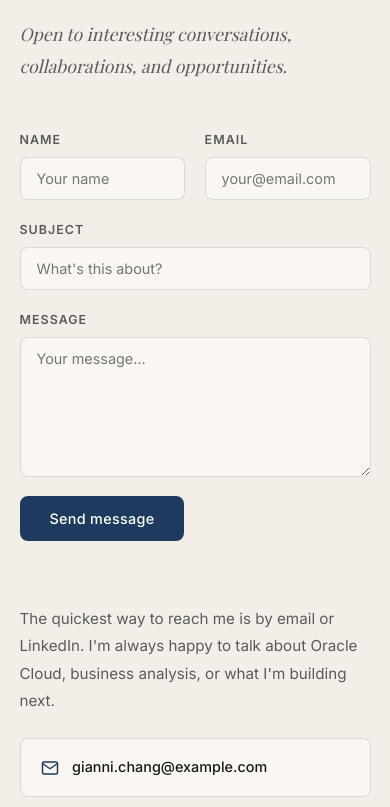
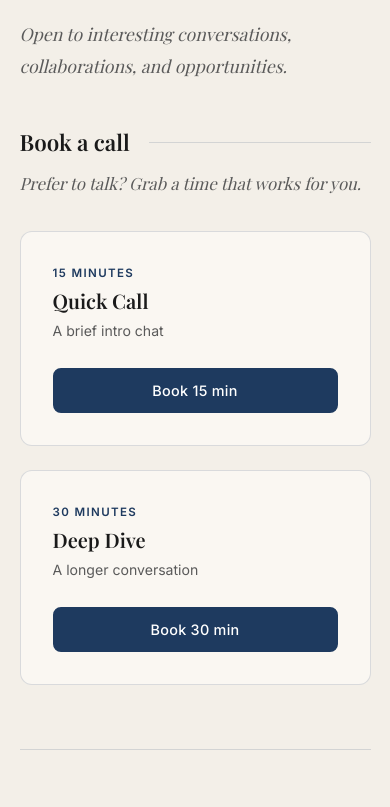
Before and after one commit to gianni-chang/gianni-chang-personal-website, a plain HTML site: page index.html in a window 390 px wide. Shown: the part 7690-8497 px from the top of the page. Drawn offline with nearby package versions, Linux system fonts and the light colour scheme; a script that the page names is missing; a web font is replaced by a local one.

Commit message:
Add Book a call section with Cal.com booking integration

```diff
--- a/index.html
+++ b/index.html
@@ -668,6 +668,94 @@
     }
 
     /* =========================================================
+       BOOK A CALL (subsection within Connect)
+    ========================================================= */
+    .book-call {
+      margin-bottom: 4rem;
+    }
+
+    .book-call-heading-wrap {
+      display: flex;
+      align-items: center;
+      gap: 1.2rem;
+      margin-bottom: 0.75rem;
+    }
+    .book-call-heading-wrap h3 {
+      font-size: clamp(1.4rem, 2.5vw, 2rem);
+      font-weight: 600;
+      flex-shrink: 0;
+    }
+    .book-call-heading-wrap::after {
+      content: '';
+      display: block;
+      flex: 1;
+      height: 1px;
+      background: var(--border);
+    }
+
+    .book-call-intro {
+      font-family: 'Playfair Display', serif;
+      font-style: italic;
+      font-size: 1.05rem;
+      color: var(--text-muted);
+      margin-bottom: 2rem;
+    }
+
+    .booking-cards {
+      display: grid;
+      grid-template-columns: 1fr 1fr;
+      gap: 1.5rem;
+    }
+
+    .booking-card {
+      background-color: var(--bg);
+      border: 1px solid var(--border);
+      border-radius: var(--radius);
+      padding: 2rem;
+      display: flex;
+      flex-direction: column;
+      gap: 1.5rem;
+      transition: box-shadow var(--transition), transform var(--transition);
+    }
+    .booking-card:hover {
+      box-shadow: 0 8px 32px var(--shadow);
+      transform: translateY(-3px);
+    }
+
+    .booking-card-body {
+      display: flex;
+      flex-direction: column;
+      gap: 0.35rem;
+      flex: 1;
+    }
+
+    .booking-duration {
+      font-size: 0.72rem;
+      font-weight: 600;
+      letter-spacing: 0.12em;
+      text-transform: uppercase;
+      color: var(--accent);
+    }
+
+    .booking-card h4 {
+      font-family: 'Playfair Display', serif;
+      font-size: 1.25rem;
+      font-weight: 600;
+      color: var(--text);
+    }
+
+    .booking-card-subtitle {
+      font-size: 0.88rem;
+      color: var(--text-muted);
+    }
+
+    .book-call-divider {
+      border: none;
+      border-top: 1px solid var(--border);
+      margin-bottom: 4rem;
+    }
+
+    /* =========================================================
        CONNECT SECTION
     ========================================================= */
     #connect { background-color: var(--bg-alt); }
@@ -900,7 +988,8 @@
       #hero { padding-top: 48px; padding-bottom: 48px; min-height: unset; }
 
       .skills-grid,
-      .projects-grid {
+      .projects-grid,
+      .booking-cards {
         grid-template-columns: 1fr;
       }
 
@@ -927,6 +1016,7 @@
           <li><a href="#experience">Experience</a></li>
           <li><a href="#skills">Skills</a></li>
           <li><a href="#projects">Projects</a></li>
+          <li><a href="#book">Book</a></li>
           <li><a href="#connect">Connect</a></li>
         </ul>
 
@@ -967,6 +1057,7 @@
       <a href="#experience" class="nav-mobile-link">Experience</a>
       <a href="#skills" class="nav-mobile-link">Skills</a>
       <a href="#projects" class="nav-mobile-link">Projects</a>
+      <a href="#book" class="nav-mobile-link">Book</a>
       <a href="#connect" class="nav-mobile-link">Connect</a>
     </nav>
   </header>
@@ -1297,6 +1388,48 @@
         </div>
 
         <p class="connect-subtitle fade-in delay-1">Open to interesting conversations, collaborations, and opportunities.</p>
+
+        <!-- Book a call -->
+        <div class="book-call" id="book">
+
+          <div class="book-call-heading-wrap fade-in delay-1">
+            <h3>Book a call</h3>
+          </div>
+
+          <p class="book-call-intro fade-in delay-2">Prefer to talk? Grab a time that works for you.</p>
+
+          <div class="booking-cards">
+
+            <div class="booking-card fade-in delay-2">
+              <div class="booking-card-body">
+                <span class="booking-duration">15 minutes</span>
+                <h4>Quick Call</h4>
+                <p class="booking-card-subtitle">A brief intro chat</p>
+              </div>
+              <button
+                class="btn btn-primary"
+                data-cal-link="gianni-chang/15min"
+                data-cal-config='{"layout":"month_view","theme":"auto"}'
+              >Book 15 min</button>
+            </div>
+
+            <div class="booking-card fade-in delay-3">
+              <div class="booking-card-body">
+                <span class="booking-duration">30 minutes</span>
+                <h4>Deep Dive</h4>
+                <p class="booking-card-subtitle">A longer conversation</p>
+              </div>
+              <button
+                class="btn btn-primary"
+                data-cal-link="gianni-chang/30min"
+                data-cal-config='{"layout":"month_view","theme":"auto"}'
+              >Book 30 min</button>
+            </div>
+
+          </div>
+        </div>
+
+        <hr class="book-call-divider fade-in" />
 
         <div class="connect-grid">
 
@@ -1448,6 +1581,10 @@
       const nowDark = !html.classList.contains('dark');
       applyTheme(nowDark);
       localStorage.setItem('theme', nowDark ? 'dark' : 'light');
+      // Sync Cal.com embed theme if the library has loaded
+      if (typeof Cal !== 'undefined') {
+        Cal('ui', { theme: nowDark ? 'dark' : 'light' });
+      }
     });
 
 
@@ -1591,5 +1728,48 @@
 
   </script>
 
+  <!-- Cal.com embed — loads the popup library and wires up data-cal-link buttons -->
+  <script type="text/javascript">
+    (function (C, A, L) {
+      let p = function (a, ar) { a.q.push(ar); };
+      let d = C.document;
+      C.Cal = C.Cal || function () {
+        let cal = C.Cal;
+        let ar = arguments;
+        if (!cal.loaded) {
+          cal.ns = {};
+          cal.q = cal.q || [];
+          d.head.appendChild(d.createElement('script')).src = A;
+          cal.loaded = true;
+        }
+        if (ar[0] === L) {
+          const api = function () { p(api, arguments); };
+          const namespace = ar[1];
+          api.q = api.q || [];
+          if (typeof namespace === 'string') {
+            cal.ns[namespace] = cal.ns[namespace] || api;
+            p(cal.ns[namespace], ar);
+            p(cal, ['-s', namespace]);
+          } else {
+            p(cal, ar);
+          }
+          return;
+        }
+        p(cal, ar);
+      };
+    })(window, 'https://app.cal.com/embed/embed.js', 'init');
+
+    // Read the current site theme so Cal opens in the right mode
+    const calTheme = document.documentElement.classList.contains('dark') ? 'dark' : 'light';
+
+    Cal('init', { origin: 'https://cal.com' });
+    Cal('ui', {
+      theme: calTheme,
+      styles: { branding: { brandColor: '#1E3A5F' } },
+      hideEventTypeDetails: false,
+      layout: 'month_view'
+    });
+  </script>
+
 </body>
 </html>
```
